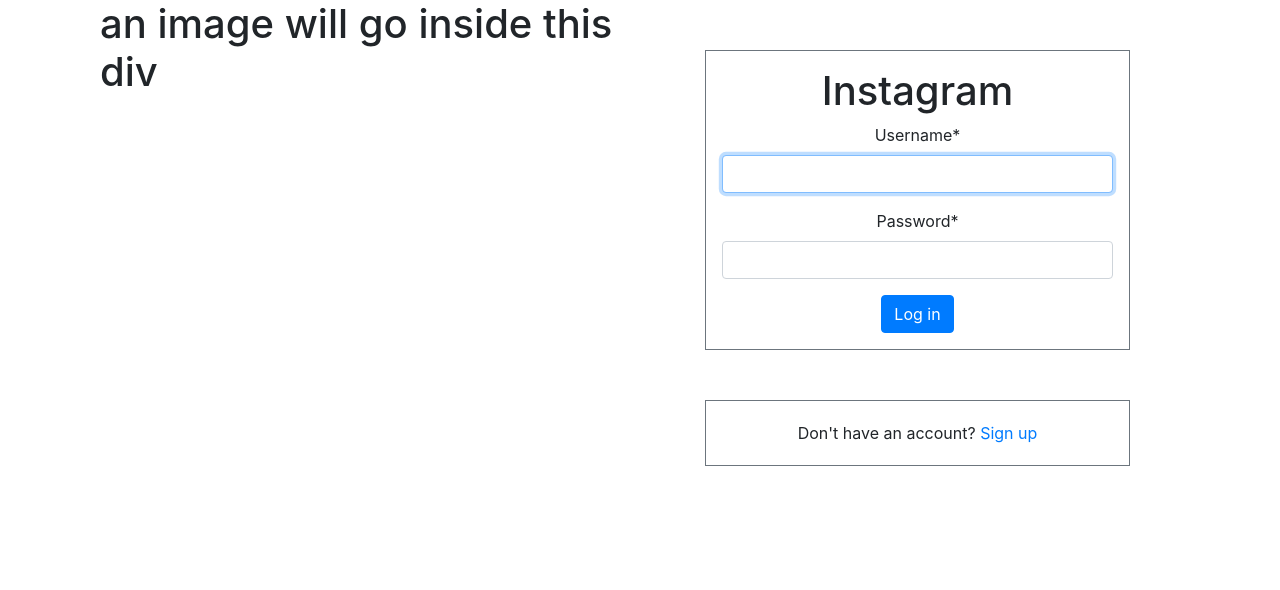
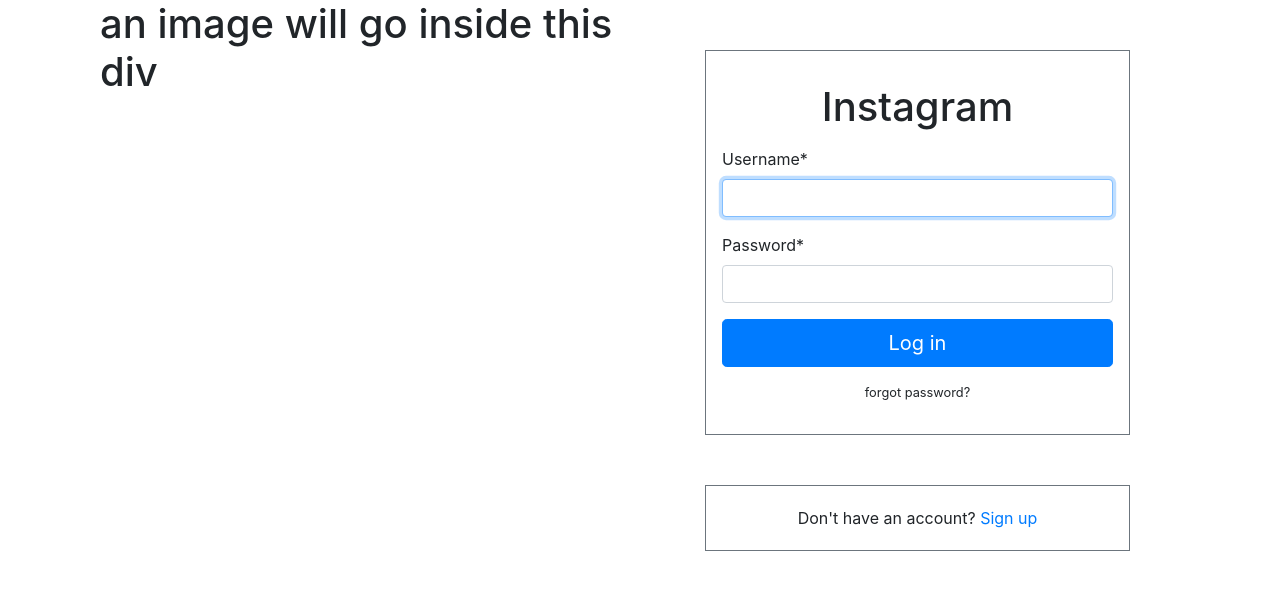
Before and after one commit to Wannjer1/Github-clone, a Django app: page / in a window 1280 px wide. Shown: the top 590 px of the page. Run offline with Django 4.2, Linux system fonts and the light colour scheme; some libraries are stand-ins or nearby versions.

Commit message:
st-styling modofications for login page

```diff
--- a/instapp/templates/insta/login.html
+++ b/instapp/templates/insta/login.html
@@ -1,4 +1,4 @@
-{% extends "insta/base.html" %} {% load crispy_forms_tags %} {% block content %}
+{% extends "insta/base.html" %} {% block content %} {% load crispy_forms_tags %}
 
 <div class="container-fluid">
   <div class="row">
@@ -8,13 +8,16 @@
     </div>
     <div class="col">
       <!-- login form -->
-      <div style="margin: 50px" class="p-3 border border-secondary text-center">
-        <h1>Instagram</h1>
-        <form action="" method="post">
+      <div style="margin: 50px" class="p-3 border border-secondary">
+        <h1 class="text-center m-3">Instagram</h1>
+        <form action="" method="POST">
           {% csrf_token %} {{login_form|crispy}}
           <div id="login-btn">
-            <button type="submit" class="btn btn-primary">Log in</button>
+            <button type="submit" class="btn btn-primary btn-lg btn-block">
+              Log in
+            </button>
           </div>
+          <small><p class="text-center m-3">forgot password?</p></small>
         </form>
       </div>
       <!-- account signup form link -->
--- a/instapp/urls.py
+++ b/instapp/urls.py
@@ -2,7 +2,7 @@
 from django.conf import settings
 from django.conf.urls.static import static
 from . import views
-from django.contrib.auth import views as auth_views
+
 
 urlpatterns = [
     path('',views.login, name='login'),
```
